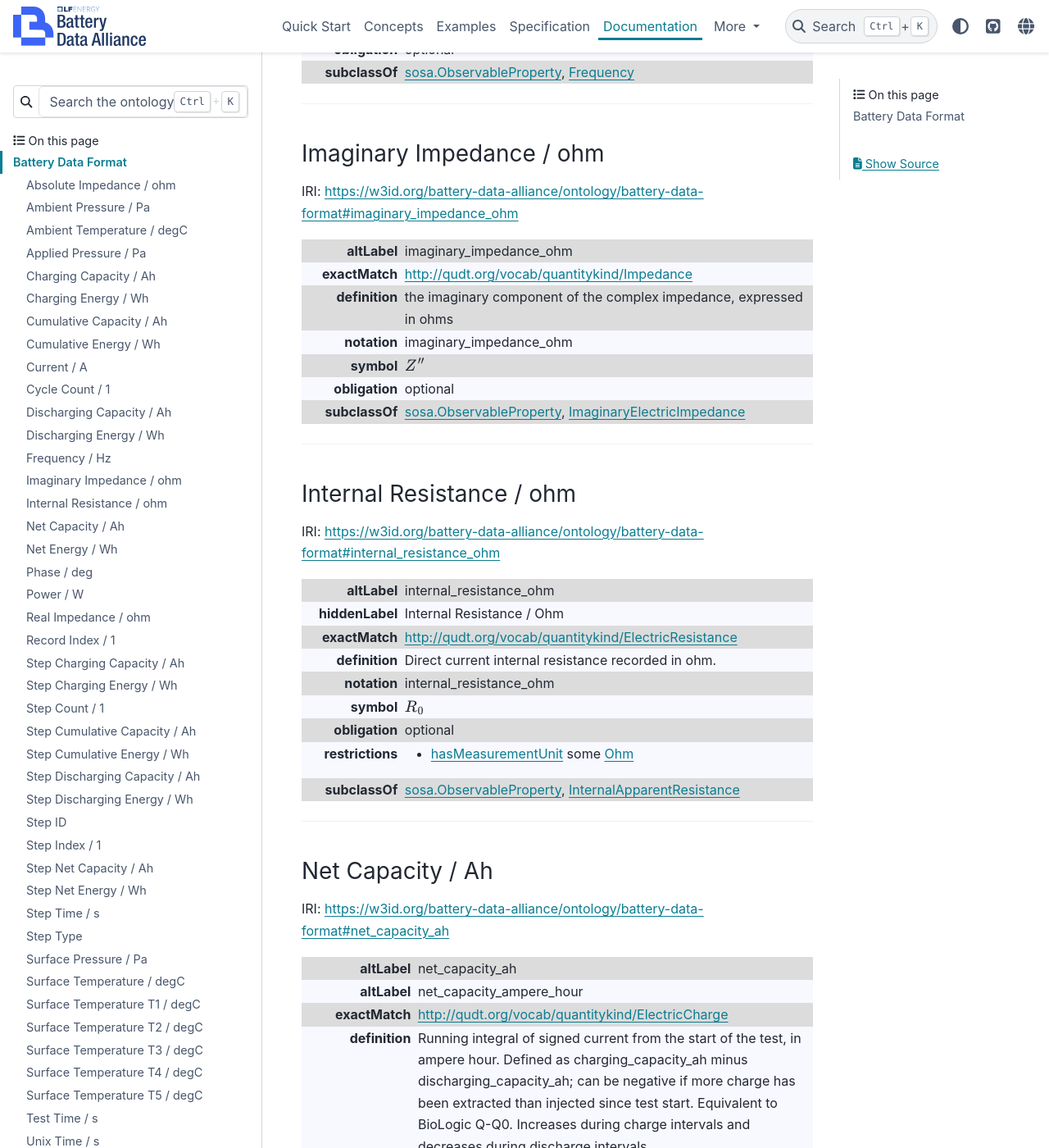
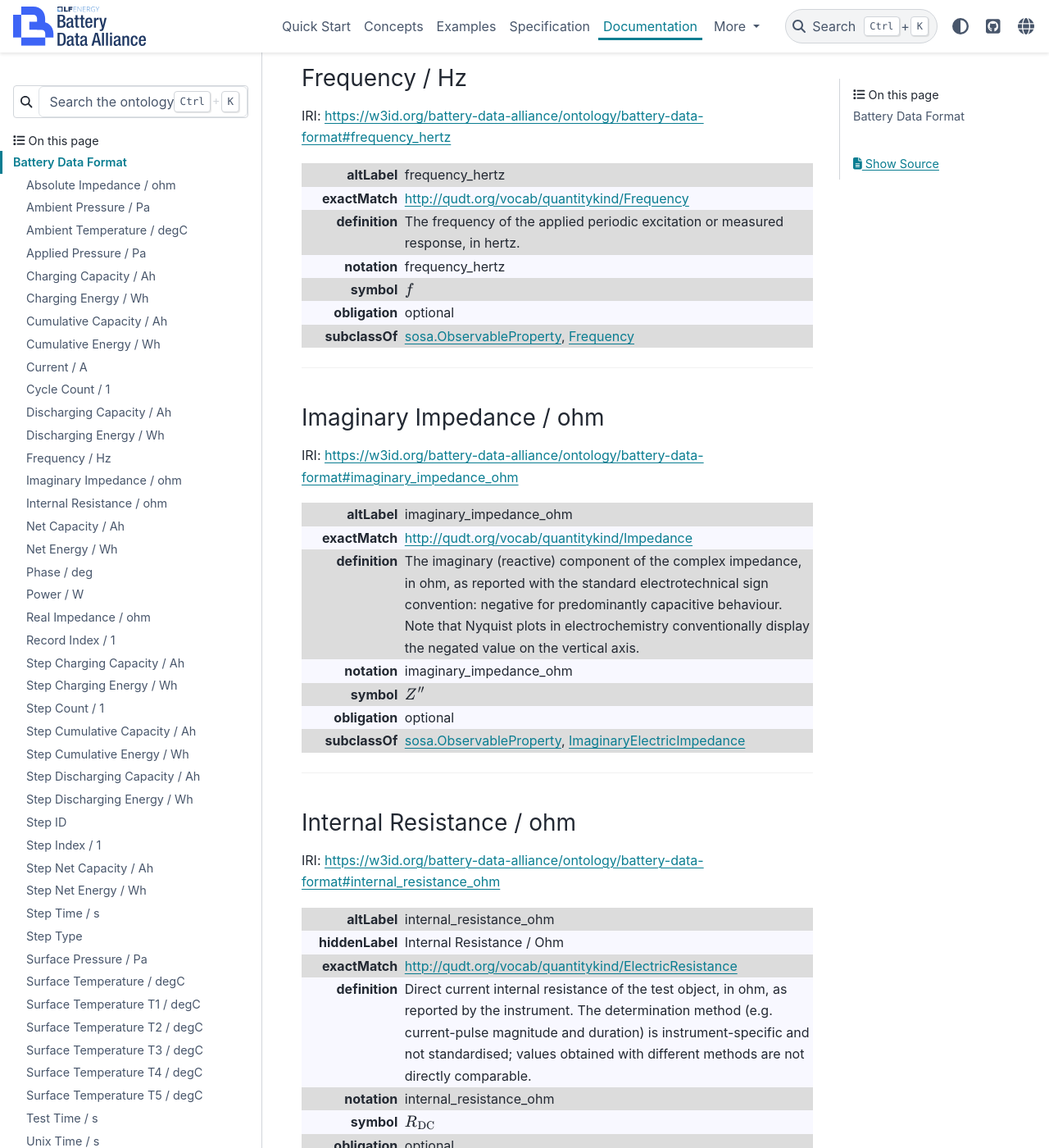
Before and after one commit to battery-data-alliance/battery-data-format-ontology, a Sphinx documentation site: the page built from docs/battery-data-format.rst, in a window 1280 px wide and 1400 px high, scrolled down 7328 px. Shown: the whole window at 82% size. Built offline with Sphinx 7.4.7 and the PyData theme 0.15.4, drawn with Linux system fonts in a browser that asks for light colours; some of the changed text lies outside the part shown.

Commit message:
fix: definition clarity pass across base terms, EIS family, and formulas
Wording-only clarifications, no semantic changes to any quantity:

- current_ampere now states the sign convention explicitly (positive =
  charging), which the capacity/energy formulas have always assumed but the
  ontology never declared.
- test_time_second, voltage_volt and unix_time_second replace circular
  one-liners with real definitions (elapsed since test start / across the
  terminals of the test object / seconds since the Unix epoch UTC).
- surface_pressure_pa vs applied_pressure_pa disambiguated: measured at the
  surface (may arise from swelling alone) vs actively applied and controlled
  by an external agent; the definitions cross-reference each other.
- internal_resistance_ohm notes the instrument-specific determination method
  and non-comparability across methods; symbol corrected R_0 -> R_DC.
- EIS terms rewritten in sentence style with schema:description added;
  imaginary impedance states the as-reported sign convention; phase formula
  uses atan2.
- All eight step formulas define t_s (start of the current step) inline.
- Usage advice moved from cumulative_capacity_ah's definition to a new
  skos:scopeNote; record_index and step_time_second normalised to sentence
  style; latexSymbol added for the counters and unix time.

Bump ontology, schema, and tests to 1.1.1; regenerate context and RST docs.

Signed-off-by: Simon Clark <simon.clark@sintef.no>

```diff
--- a/docs/battery-data-format.rst
+++ b/docs/battery-data-format.rst
@@ -33,7 +33,7 @@
   </tr>
   <tr>
     <td class="element-table-key"><span class="element-table-key">definition</span></td>
-    <td class="element-table-value">the magnitude of the complex impedance, expressed in ohms</td>
+    <td class="element-table-value">The magnitude of the complex impedance, in ohm.</td>
   </tr>
   <tr>
     <td class="element-table-key"><span class="element-table-key">notation</span></td>
@@ -193,7 +193,7 @@
   </tr>
   <tr>
     <td class="element-table-key"><span class="element-table-key">definition</span></td>
-    <td class="element-table-value">External pressure applied to the test object, in pascal.</td>
+    <td class="element-table-value">External pressure actively applied to the test object and controlled by an external agent (e.g. a fixture, clamp, or press), in pascal. Distinguished from surface_pressure_pa, which is the pressure measured at the surface of the test object regardless of its source.</td>
   </tr>
   <tr>
     <td class="element-table-key"><span class="element-table-key">notation</span></td>
@@ -365,7 +365,7 @@
   </tr>
   <tr>
     <td class="element-table-key"><span class="element-table-key">definition</span></td>
-    <td class="element-table-value">Total Ah throughput since the start of the test, in ampere hour. Defined as charging_capacity_ah + discharging_capacity_ah; always monotonically non-decreasing. Counts charge flow in both directions and is therefore independent of the net state of charge. Suitable for throughput-based degradation models.</td>
+    <td class="element-table-value">Total Ah throughput since the start of the test, in ampere hour. Defined as charging_capacity_ah + discharging_capacity_ah; always monotonically non-decreasing. Counts charge flow in both directions and is therefore independent of the net state of charge.</td>
   </tr>
   <tr>
     <td class="element-table-key"><span class="element-table-key">notation</span></td>
@@ -397,6 +397,10 @@
   </tr>
   </table>
 
+.. note::
+
+   Suitable for throughput-based degradation models.
+
 
 .. raw:: html
 
@@ -485,7 +489,7 @@
   </tr>
   <tr>
     <td class="element-table-key"><span class="element-table-key">definition</span></td>
-    <td class="element-table-value">Instantaneous current recorded in ampere.</td>
+    <td class="element-table-value">Instantaneous current flowing through the test object, in ampere. Sign convention: positive current charges the test object (current flows into it) and negative current discharges it; the charging and discharging capacity and energy quantities are defined by this convention.</td>
   </tr>
   <tr>
     <td class="element-table-key"><span class="element-table-key">notation</span></td>
@@ -709,7 +713,7 @@
   </tr>
   <tr>
     <td class="element-table-key"><span class="element-table-key">definition</span></td>
-    <td class="element-table-value">the frequency of an applied periodic excitation or measured response, expressed in hertz</td>
+    <td class="element-table-value">The frequency of the applied periodic excitation or measured response, in hertz.</td>
   </tr>
   <tr>
     <td class="element-table-key"><span class="element-table-key">notation</span></td>
@@ -753,7 +757,7 @@
   </tr>
   <tr>
     <td class="element-table-key"><span class="element-table-key">definition</span></td>
-    <td class="element-table-value">the imaginary component of the complex impedance, expressed in ohms</td>
+    <td class="element-table-value">The imaginary (reactive) component of the complex impedance, in ohm, as reported with the standard electrotechnical sign convention: negative for predominantly capacitive behaviour. Note that Nyquist plots in electrochemistry conventionally display the negated value on the vertical axis.</td>
   </tr>
   <tr>
     <td class="element-table-key"><span class="element-table-key">notation</span></td>
@@ -801,7 +805,7 @@
   </tr>
   <tr>
     <td class="element-table-key"><span class="element-table-key">definition</span></td>
-    <td class="element-table-value">Direct current internal resistance recorded in ohm.</td>
+    <td class="element-table-value">Direct current internal resistance of the test object, in ohm, as reported by the instrument. The determination method (e.g. current-pulse magnitude and duration) is instrument-specific and not standardised; values obtained with different methods are not directly comparable.</td>
   </tr>
   <tr>
     <td class="element-table-key"><span class="element-table-key">notation</span></td>
@@ -809,7 +813,7 @@
   </tr>
   <tr>
     <td class="element-table-key"><span class="element-table-key">symbol</span></td>
-    <td class="element-table-value">\(R_0\)</td>
+    <td class="element-table-value">\(R_\mathrm{DC}\)</td>
   </tr>
   <tr>
     <td class="element-table-key"><span class="element-table-key">obligation</span></td>
@@ -969,7 +973,7 @@
   </tr>
   <tr>
     <td class="element-table-key"><span class="element-table-key">definition</span></td>
-    <td class="element-table-value">the phase angle of the complex impedance in electrochemical impedance spectroscopy, defined as the argument of the impedance and representing the phase relationship between voltage and current, expressed in degrees</td>
+    <td class="element-table-value">The phase angle of the complex impedance: the argument of the complex impedance, representing the phase shift between voltage and current, in degree.</td>
   </tr>
   <tr>
     <td class="element-table-key"><span class="element-table-key">notation</span></td>
@@ -981,7 +985,7 @@
   </tr>
   <tr>
     <td class="element-table-key"><span class="element-table-key">formula</span></td>
-    <td class="element-table-value">\(\phi = \arctan\!\left(\frac{Z_\mathrm{im}}{Z_\mathrm{re}}\right) \cdot \frac{180}{\pi}\)</td>
+    <td class="element-table-value">\(\phi = \operatorname{atan2}\!\left(Z_\mathrm{im},\,Z_\mathrm{re}\right) \cdot \frac{180}{\pi}\)</td>
   </tr>
   <tr>
     <td class="element-table-key"><span class="element-table-key">obligation</span></td>
@@ -1081,7 +1085,7 @@
   </tr>
   <tr>
     <td class="element-table-key"><span class="element-table-key">definition</span></td>
-    <td class="element-table-value">the real component of the complex impedance, expressed in ohms</td>
+    <td class="element-table-value">The real (resistive) component of the complex impedance, in ohm.</td>
   </tr>
   <tr>
     <td class="element-table-key"><span class="element-table-key">notation</span></td>
@@ -1125,11 +1129,15 @@
   </tr>
   <tr>
     <td class="element-table-key"><span class="element-table-key">definition</span></td>
-    <td class="element-table-value">an ordinal, dimensionless integer used to order data records in a time-series dataset, incremented by one for each recorded record and carrying no physical or quantitative meaning</td>
+    <td class="element-table-value">An ordinal, dimensionless integer used to order data records within a time-series dataset, incremented by one for each recorded record and carrying no physical or quantitative meaning.</td>
   </tr>
   <tr>
     <td class="element-table-key"><span class="element-table-key">notation</span></td>
     <td class="element-table-value">record_index</td>
+  </tr>
+  <tr>
+    <td class="element-table-key"><span class="element-table-key">symbol</span></td>
+    <td class="element-table-value">\(i\)</td>
   </tr>
   <tr>
     <td class="element-table-key"><span class="element-table-key">obligation</span></td>
@@ -1185,7 +1193,7 @@
   </tr>
   <tr>
     <td class="element-table-key"><span class="element-table-key">formula</span></td>
-    <td class="element-table-value">\(Q_\mathrm{chg}^\mathrm{step}(t) = \frac{1}{3600}\int_{t_s}^{t} \max\!\bigl(I(\tau),\,0\bigr)\,\mathrm{d}\tau\)</td>
+    <td class="element-table-value">\(Q_\mathrm{chg}^\mathrm{step}(t) = \frac{1}{3600}\int_{t_s}^{t} \max\!\bigl(I(\tau),\,0\bigr)\,\mathrm{d}\tau,\quad t_s = \text{start of the current step}\)</td>
   </tr>
   <tr>
     <td class="element-table-key"><span class="element-table-key">obligation</span></td>
@@ -1249,7 +1257,7 @@
   </tr>
   <tr>
     <td class="element-table-key"><span class="element-table-key">formula</span></td>
-    <td class="element-table-value">\(E_\mathrm{chg}^\mathrm{step}(t) = \frac{1}{3600}\int_{t_s}^{t} \max\!\bigl(P(\tau),\,0\bigr)\,\mathrm{d}\tau\)</td>
+    <td class="element-table-value">\(E_\mathrm{chg}^\mathrm{step}(t) = \frac{1}{3600}\int_{t_s}^{t} \max\!\bigl(P(\tau),\,0\bigr)\,\mathrm{d}\tau,\quad t_s = \text{start of the current step}\)</td>
   </tr>
   <tr>
     <td class="element-table-key"><span class="element-table-key">obligation</span></td>
@@ -1308,6 +1316,10 @@
     <td class="element-table-value">step_count</td>
   </tr>
   <tr>
+    <td class="element-table-key"><span class="element-table-key">symbol</span></td>
+    <td class="element-table-value">\(k\)</td>
+  </tr>
+  <tr>
     <td class="element-table-key"><span class="element-table-key">obligation</span></td>
     <td class="element-table-value">recommended</td>
   </tr>
@@ -1365,7 +1377,7 @@
   </tr>
   <tr>
     <td class="element-table-key"><span class="element-table-key">formula</span></td>
-    <td class="element-table-value">\(Q_\mathrm{cum}^\mathrm{step}(t) = Q_\mathrm{chg}^\mathrm{step}(t) + Q_\mathrm{dchg}^\mathrm{step}(t) = \frac{1}{3600}\int_{t_s}^{t} \bigl|I(\tau)\bigr|\,\mathrm{d}\tau\)</td>
+    <td class="element-table-value">\(Q_\mathrm{cum}^\mathrm{step}(t) = Q_\mathrm{chg}^\mathrm{step}(t) + Q_\mathrm{dchg}^\mathrm{step}(t) = \frac{1}{3600}\int_{t_s}^{t} \bigl|I(\tau)\bigr|\,\mathrm{d}\tau,\quad t_s = \text{start of the current step}\)</td>
   </tr>
   <tr>
     <td class="element-table-key"><span class="element-table-key">obligation</span></td>
@@ -1429,7 +1441,7 @@
   </tr>
   <tr>
     <td class="element-table-key"><span class="element-table-key">formula</span></td>
-    <td class="element-table-value">\(E_\mathrm{cum}^\mathrm{step}(t) = E_\mathrm{chg}^\mathrm{step}(t) + E_\mathrm{dchg}^\mathrm{step}(t) = \frac{1}{3600}\int_{t_s}^{t} \bigl|P(\tau)\bigr|\,\mathrm{d}\tau\)</td>
+    <td class="element-table-value">\(E_\mathrm{cum}^\mathrm{step}(t) = E_\mathrm{chg}^\mathrm{step}(t) + E_\mathrm{dchg}^\mathrm{step}(t) = \frac{1}{3600}\int_{t_s}^{t} \bigl|P(\tau)\bigr|\,\mathrm{d}\tau,\quad t_s = \text{start of the current step}\)</td>
   </tr>
   <tr>
     <td class="element-table-key"><span class="element-table-key">obligation</span></td>
@@ -1493,7 +1505,7 @@
   </tr>
   <tr>
     <td class="element-table-key"><span class="element-table-key">formula</span></td>
-    <td class="element-table-value">\(Q_\mathrm{dchg}^\mathrm{step}(t) = \frac{1}{3600}\int_{t_s}^{t} \max\!\bigl(-I(\tau),\,0\bigr)\,\mathrm{d}\tau\)</td>
+    <td class="element-table-value">\(Q_\mathrm{dchg}^\mathrm{step}(t) = \frac{1}{3600}\int_{t_s}^{t} \max\!\bigl(-I(\tau),\,0\bigr)\,\mathrm{d}\tau,\quad t_s = \text{start of the current step}\)</td>
   </tr>
   <tr>
     <td class="element-table-key"><span class="element-table-key">obligation</span></td>
@@ -1557,7 +1569,7 @@
   </tr>
   <tr>
     <td class="element-table-key"><span class="element-table-key">formula</span></td>
-    <td class="element-table-value">\(E_\mathrm{dchg}^\mathrm{step}(t) = \frac{1}{3600}\int_{t_s}^{t} \max\!\bigl(-P(\tau),\,0\bigr)\,\mathrm{d}\tau\)</td>
+    <td class="element-table-value">\(E_\mathrm{dchg}^\mathrm{step}(t) = \frac{1}{3600}\int_{t_s}^{t} \max\!\bigl(-P(\tau),\,0\bigr)\,\mathrm{d}\tau,\quad t_s = \text{start of the current step}\)</td>
   </tr>
   <tr>
     <td class="element-table-key"><span class="element-table-key">obligation</span></td>
@@ -1652,6 +1664,10 @@
     <td class="element-table-value">step_index</td>
   </tr>
   <tr>
+    <td class="element-table-key"><span class="element-table-key">symbol</span></td>
+    <td class="element-table-value">\(j\)</td>
+  </tr>
+  <tr>
     <td class="element-table-key"><span class="element-table-key">obligation</span></td>
     <td class="element-table-value">optional</td>
   </tr>
@@ -1705,7 +1721,7 @@
   </tr>
   <tr>
     <td class="element-table-key"><span class="element-table-key">formula</span></td>
-    <td class="element-table-value">\(Q_\mathrm{net}^\mathrm{step}(t) = Q_\mathrm{chg}^\mathrm{step}(t) - Q_\mathrm{dchg}^\mathrm{step}(t) = \frac{1}{3600}\int_{t_s}^{t} I(\tau)\,\mathrm{d}\tau\)</td>
+    <td class="element-table-value">\(Q_\mathrm{net}^\mathrm{step}(t) = Q_\mathrm{chg}^\mathrm{step}(t) - Q_\mathrm{dchg}^\mathrm{step}(t) = \frac{1}{3600}\int_{t_s}^{t} I(\tau)\,\mathrm{d}\tau,\quad t_s = \text{start of the current step}\)</td>
   </tr>
   <tr>
     <td class="element-table-key"><span class="element-table-key">obligation</span></td>
@@ -1765,7 +1781,7 @@
   </tr>
   <tr>
     <td class="element-table-key"><span class="element-table-key">formula</span></td>
-    <td class="element-table-value">\(E_\mathrm{net}^\mathrm{step}(t) = E_\mathrm{chg}^\mathrm{step}(t) - E_\mathrm{dchg}^\mathrm{step}(t) = \frac{1}{3600}\int_{t_s}^{t} P(\tau)\,\mathrm{d}\tau\)</td>
+    <td class="element-table-value">\(E_\mathrm{net}^\mathrm{step}(t) = E_\mathrm{chg}^\mathrm{step}(t) - E_\mathrm{dchg}^\mathrm{step}(t) = \frac{1}{3600}\int_{t_s}^{t} P(\tau)\,\mathrm{d}\tau,\quad t_s = \text{start of the current step}\)</td>
   </tr>
   <tr>
     <td class="element-table-key"><span class="element-table-key">obligation</span></td>
@@ -1809,7 +1825,7 @@
   </tr>
   <tr>
     <td class="element-table-key"><span class="element-table-key">definition</span></td>
-    <td class="element-table-value">the elapsed time since the beginning of the active test step, measured in seconds and reset at each step transition</td>
+    <td class="element-table-value">Elapsed time since the beginning of the active test step, in second; resets to zero at each step transition.</td>
   </tr>
   <tr>
     <td class="element-table-key"><span class="element-table-key">notation</span></td>
@@ -1893,7 +1909,7 @@
   </tr>
   <tr>
     <td class="element-table-key"><span class="element-table-key">definition</span></td>
-    <td class="element-table-value">Surface pressure recorded in pascal.</td>
+    <td class="element-table-value">Pressure measured at the surface of the test object, in pascal. A measured quantity that may be nonzero even when no external pressure is actively applied, e.g. from cell swelling against a fixture. Distinguished from applied_pressure_pa, which is actively applied and controlled by an external agent.</td>
   </tr>
   <tr>
     <td class="element-table-key"><span class="element-table-key">notation</span></td>
@@ -1969,7 +1985,7 @@
   </tr>
   <tr>
     <td class="element-table-key"><span class="element-table-key">subclasses</span></td>
-    <td class="element-table-value"><a href='#temperature_t4_celsius' onclick="if(!document.getElementById('temperature_t4_celsius')){window.location.href='https://w3id.org/battery-data-alliance/ontology/battery-data-format#temperature_t4_celsius';return false;}">Surface Temperature T4 / degC</a>, <a href='#temperature_t2_celsius' onclick="if(!document.getElementById('temperature_t2_celsius')){window.location.href='https://w3id.org/battery-data-alliance/ontology/battery-data-format#temperature_t2_celsius';return false;}">Surface Temperature T2 / degC</a>, <a href='#temperature_t1_celsius' onclick="if(!document.getElementById('temperature_t1_celsius')){window.location.href='https://w3id.org/battery-data-alliance/ontology/battery-data-format#temperature_t1_celsius';return false;}">Surface Temperature T1 / degC</a>, <a href='#temperature_t5_celsius' onclick="if(!document.getElementById('temperature_t5_celsius')){window.location.href='https://w3id.org/battery-data-alliance/ontology/battery-data-format#temperature_t5_celsius';return false;}">Surface Temperature T5 / degC</a>, <a href='#temperature_t3_celsius' onclick="if(!document.getElementById('temperature_t3_celsius')){window.location.href='https://w3id.org/battery-data-alliance/ontology/battery-data-format#temperature_t3_celsius';return false;}">Surface Temperature T3 / degC</a></td>
+    <td class="element-table-value"><a href='#temperature_t1_celsius' onclick="if(!document.getElementById('temperature_t1_celsius')){window.location.href='https://w3id.org/battery-data-alliance/ontology/battery-data-format#temperature_t1_celsius';return false;}">Surface Temperature T1 / degC</a>, <a href='#temperature_t3_celsius' onclick="if(!document.getElementById('temperature_t3_celsius')){window.location.href='https://w3id.org/battery-data-alliance/ontology/battery-data-format#temperature_t3_celsius';return false;}">Surface Temperature T3 / degC</a>, <a href='#temperature_t4_celsius' onclick="if(!document.getElementById('temperature_t4_celsius')){window.location.href='https://w3id.org/battery-data-alliance/ontology/battery-data-format#temperature_t4_celsius';return false;}">Surface Temperature T4 / degC</a>, <a href='#temperature_t5_celsius' onclick="if(!document.getElementById('temperature_t5_celsius')){window.location.href='https://w3id.org/battery-data-alliance/ontology/battery-data-format#temperature_t5_celsius';return false;}">Surface Temperature T5 / degC</a>, <a href='#temperature_t2_celsius' onclick="if(!document.getElementById('temperature_t2_celsius')){window.location.href='https://w3id.org/battery-data-alliance/ontology/battery-data-format#temperature_t2_celsius';return false;}">Surface Temperature T2 / degC</a></td>
   </tr>
   </table>
 
@@ -2261,7 +2277,7 @@
   </tr>
   <tr>
     <td class="element-table-key"><span class="element-table-key">definition</span></td>
-    <td class="element-table-value">Test time recorded in second.</td>
+    <td class="element-table-value">Elapsed time since the start of the test, in second. Monotonically non-decreasing within a test; behaviour during pauses is instrument-defined and values must be preserved as reported.</td>
   </tr>
   <tr>
     <td class="element-table-key"><span class="element-table-key">notation</span></td>
@@ -2313,11 +2329,15 @@
   </tr>
   <tr>
     <td class="element-table-key"><span class="element-table-key">definition</span></td>
-    <td class="element-table-value">Unix time recorded in second.</td>
+    <td class="element-table-value">Timestamp expressed as Unix time, in second: seconds elapsed since 1970-01-01T00:00:00 UTC (the Unix epoch), excluding leap seconds.</td>
   </tr>
   <tr>
     <td class="element-table-key"><span class="element-table-key">notation</span></td>
     <td class="element-table-value">unix_time_second</td>
+  </tr>
+  <tr>
+    <td class="element-table-key"><span class="element-table-key">symbol</span></td>
+    <td class="element-table-value">\(t_\mathrm{unix}\)</td>
   </tr>
   <tr>
     <td class="element-table-key"><span class="element-table-key">obligation</span></td>
@@ -2361,7 +2381,7 @@
   </tr>
   <tr>
     <td class="element-table-key"><span class="element-table-key">definition</span></td>
-    <td class="element-table-value">Instantaneous voltage recorded in volt.</td>
+    <td class="element-table-value">Instantaneous voltage measured across the terminals of the test object, in volt.</td>
   </tr>
   <tr>
     <td class="element-table-key"><span class="element-table-key">notation</span></td>
```
Also changed, not shown: CHANGELOG.md (+21 -0 lines), docs/pages/specification.rst (+31 -31 lines), 4 other files.
